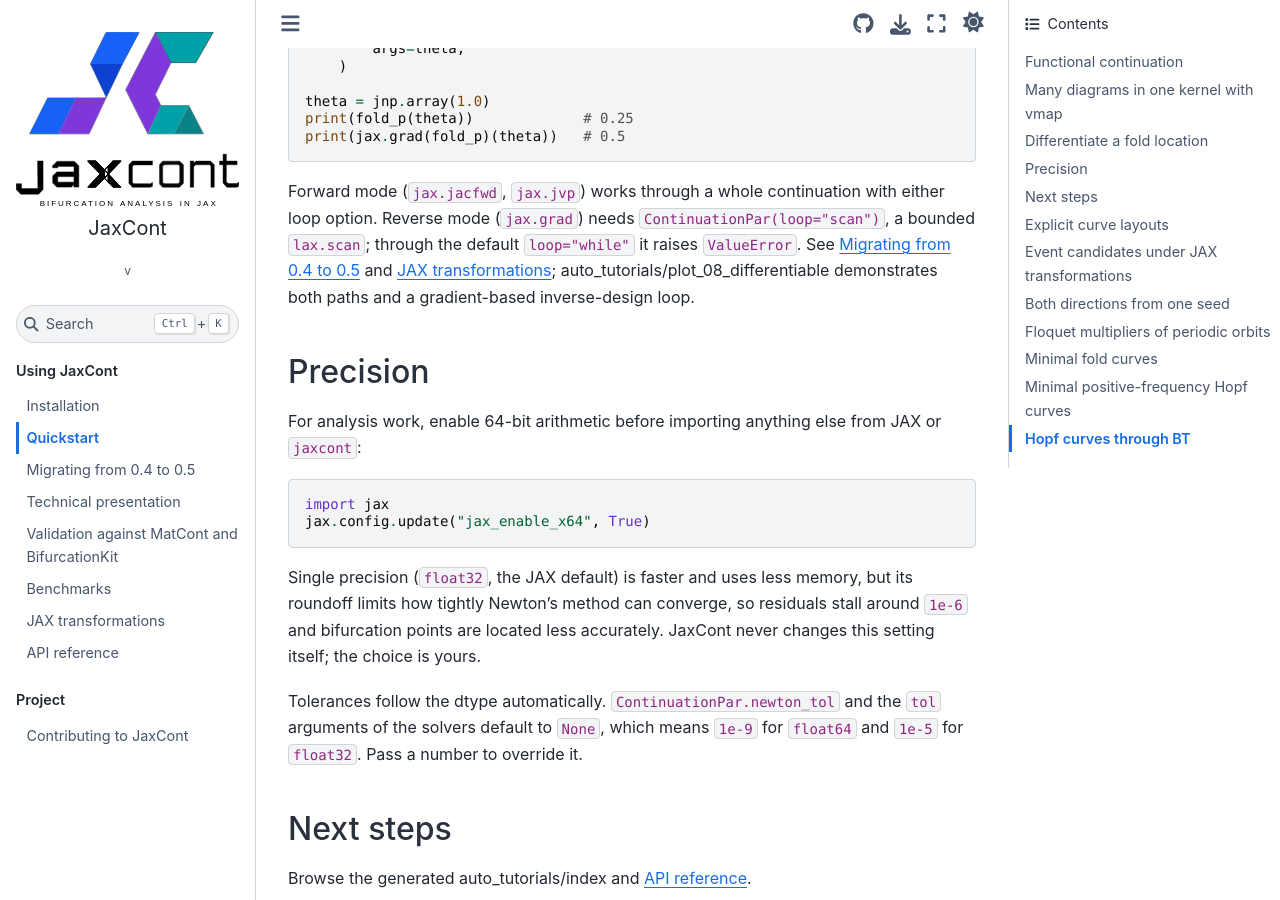
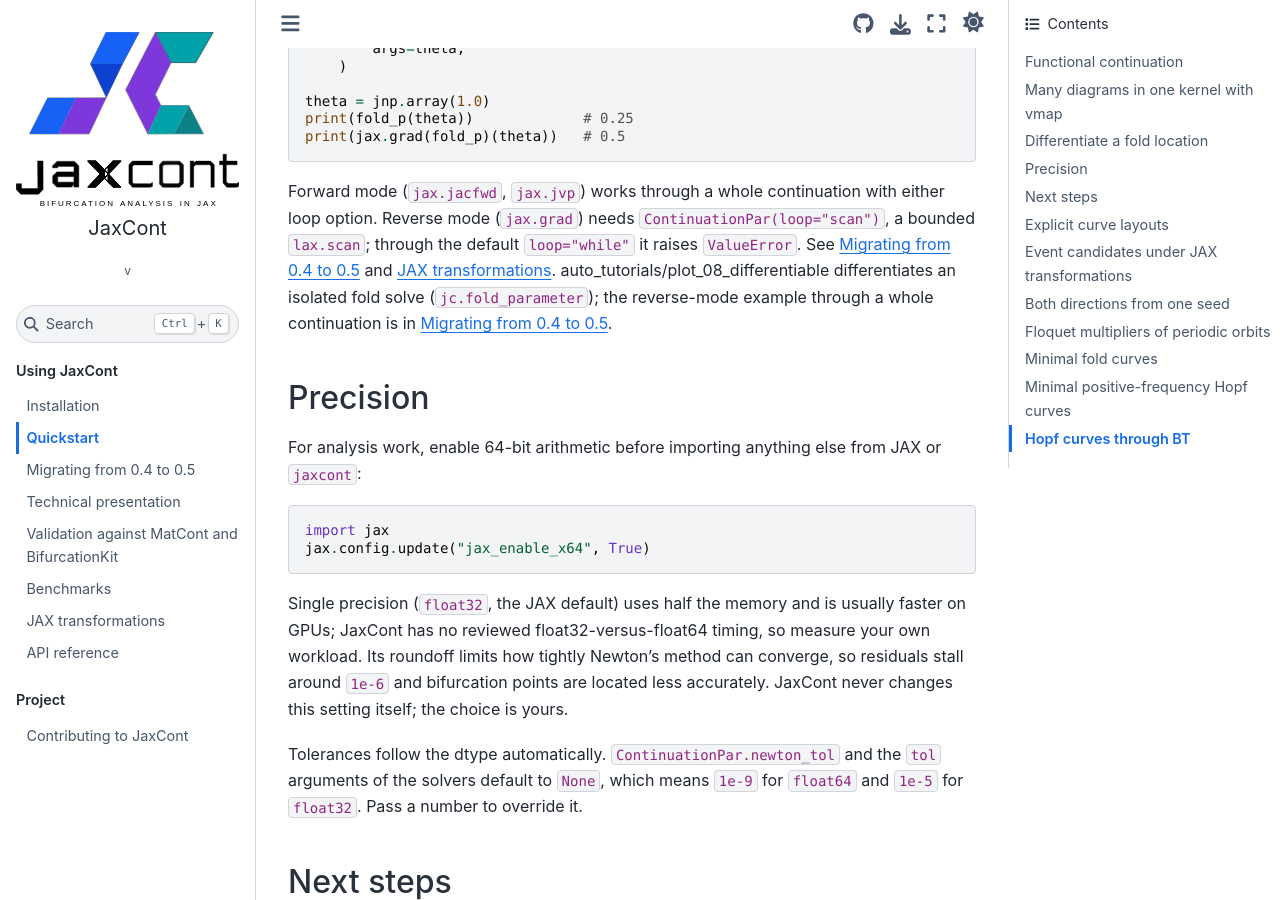
Before and after one commit to Ziaeemehr/JaxCont, a Sphinx documentation site: the page built from docs/source/quickstart.rst, in a window 1280 px wide and 900 px high, scrolled down 1778 px. Built offline with Sphinx 7.4.7 and the Sphinx Book theme 1.1.4, drawn with Linux system fonts in a browser that asks for light colours; pages that are not in the unit, such as notebooks, are missing from menus; the version number could not be read and is left out.

Commit message:
docs: Loop 3 fresh-reader review and its fixes (L3-F1..F6)
Codex read README -> install -> quickstart -> migration -> tutorials ->
validation -> benchmarks -> API -> changelog as a new user (1 Important,
5 Minor). Fixed by Claude:
- validation page reproduces with JAX_ENABLE_X64=1 (Lorenz-84 needs it)
  and states the expected exit status while torBPC fails
- adaptx.prc links the adaptx page, not the independent shooting check
- quickstart describes tutorial 08 accurately and points to the
  reverse-mode example in the migration guide
- ProductFloquet docstring: status also false for unresolved flow identity
- 0.5.0 note on curve_terminated BT matches the status-gated threshold
- float32 speed claim qualified (no reviewed float32/float64 timing)

Co-Authored-By: Claude Opus 5.5 <noreply@anthropic.com>

```diff
--- a/docs/source/quickstart.rst
+++ b/docs/source/quickstart.rst
@@ -100,8 +100,9 @@ Forward mode (``jax.jacfwd``, ``jax.jvp``) works through a whole
 continuation with either loop option. Reverse mode (``jax.grad``) needs
 ``ContinuationPar(loop="scan")``, a bounded ``lax.scan``; through the default
 ``loop="while"`` it raises ``ValueError``. See :doc:`migration` and
-:doc:`transformations`; :doc:`auto_tutorials/plot_08_differentiable`
-demonstrates both paths and a gradient-based inverse-design loop.
+:doc:`transformations`. :doc:`auto_tutorials/plot_08_differentiable`
+differentiates an isolated fold solve (``jc.fold_parameter``); the
+reverse-mode example through a whole continuation is in :doc:`migration`.
 
 Precision
 ---------
@@ -114,8 +115,9 @@ from JAX or ``jaxcont``:
    import jax
    jax.config.update("jax_enable_x64", True)
 
-Single precision (``float32``, the JAX default) is faster and uses less
-memory, but its roundoff limits how tightly Newton's method can converge,
+Single precision (``float32``, the JAX default) uses half the memory and is
+usually faster on GPUs; JaxCont has no reviewed float32-versus-float64 timing,
+so measure your own workload. Its roundoff limits how tightly Newton's method can converge,
 so residuals stall around ``1e-6`` and bifurcation points are located less
 accurately. JaxCont never changes this setting itself; the choice is yours.
 
```
Also changed, not shown: CHANGELOG.md (+4 -3 lines), docs/audits/2026-10-18-loop-3.md (added, +26 -0 lines), docs/source/validation.md (+5 -2 lines), 2 other files.
